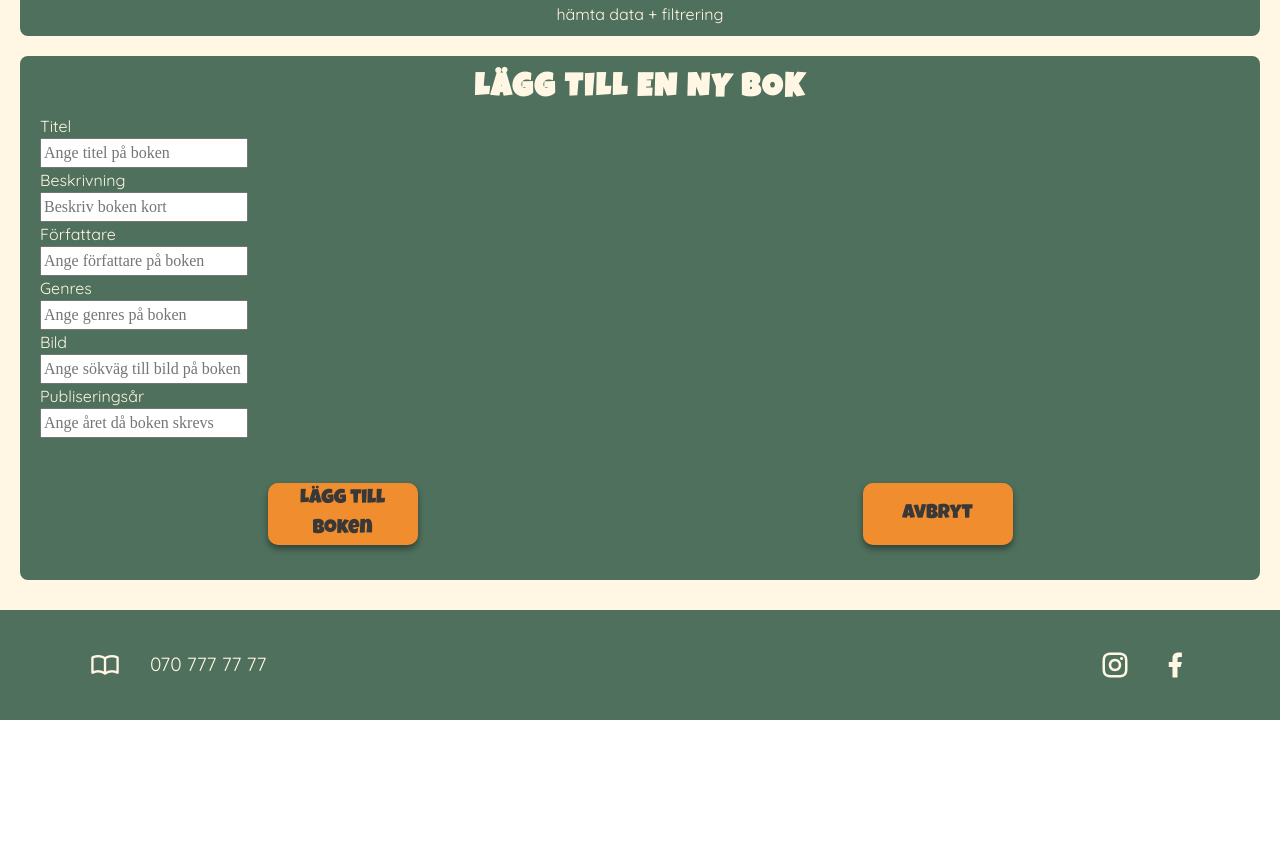
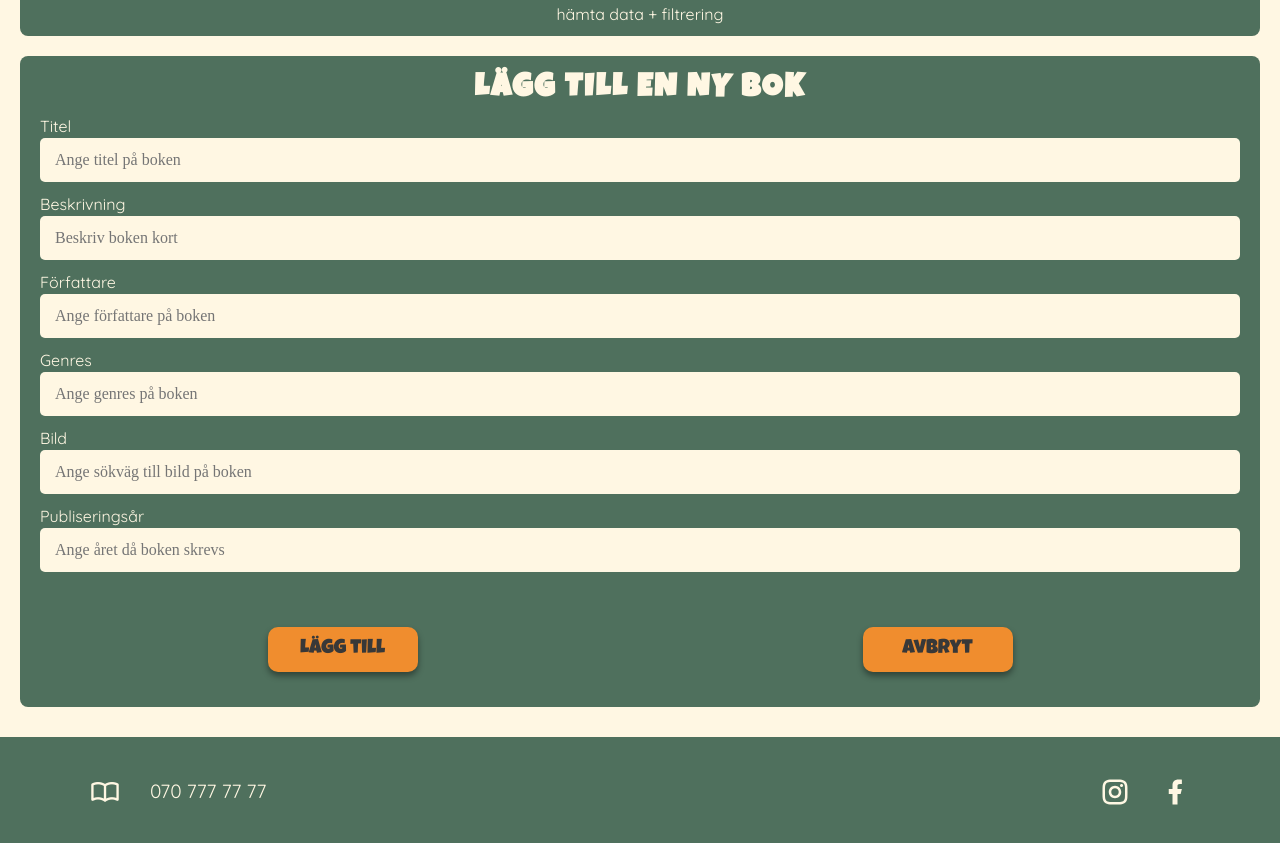
Before and after one commit to angien90/BookNest, a Vue app in the folder book-client/: page / in a window 1280 px wide. Shown: the part 1295-2138 px from the top of the page. Before the commit the page ends 2015 px from the top, so only its background shows below. Built offline with nearby package versions, Linux system fonts and the light colour scheme.

Commit message:
Fix form format

```diff
--- a/book-client/src/components/StartPage.vue
+++ b/book-client/src/components/StartPage.vue
@@ -5,7 +5,7 @@
   <main>
     <section class="card">
       <h2>Månadens tips</h2>
-      <span class="card-section">
+      <div class="card-section">
       <div>
         <img src="../assets/logo_small.png">
         <p>hämta data</p>
@@ -18,12 +18,12 @@
         <img src="../assets/logo_small.png">
         <p>hämta data</p>
       </div>
-      </span>
+    </div>
     </section>
 
     <section class="card">
       <h2>Nyheter</h2>
-      <span class="card-section">
+      <div class="card-section">
       <div>
         <img src="../assets/logo_small.png">
         <p>hämta data</p>
@@ -36,24 +36,24 @@
         <img src="../assets/logo_small.png">
         <p>hämta data</p>
       </div>
-      </span>
+    </div>
     </section>
 
     <section class="card">
     <div class="header-controls">
       <button class="filter-icon">
-        <span class="material-symbols-outlined">search</span>
+        <span class="material-symbols-outlined" aria-label="search icon">search</span>
       </button>
       <button class="filter-icon">
-        <span class="material-symbols-outlined">sort</span>
+        <span class="material-symbols-outlined" aria-label="sort icon">sort</span>
       </button>
       <button class="filter-icon">
-        <span class="material-symbols-outlined">sort_by_alpha</span>
+        <span class="material-symbols-outlined" aria-label="icon for sort by alpha">sort_by_alpha</span>
       </button>
     </div>
 
     <h2>Alla böcker</h2>
-    <span class="card-section">
+    <div class="card-section">
     <div>
       <img src="../assets/logo_small.png">
       <p>hämta data + filtrering</p>
@@ -70,35 +70,35 @@
       <img src="../assets/logo_small.png">
       <p>hämta data + filtrering</p>
     </div>
-    </span>
+  </div>
     </section>
 
     <section class="card">
       <h2>Lägg till en ny bok</h2>
-      <form class="book-form">
+      <form>
         <label for="title"><p>Titel</p></label>
-        <input type="text" id="title" v-model="titel" placeholder="Ange titel på boken" required/>
+        <input class="book-form" type="text" id="title" v-model="title" placeholder="Ange titel på boken" required/>
 
         <label for="description"><p>Beskrivning</p></label>
-        <input type="text" id="description" v-model="description" placeholder="Beskriv boken kort" required/>
+        <input class="book-form" type="text" id="description" v-model="description" placeholder="Beskriv boken kort" required/>
 
         <label for="author"><p>Författare</p></label>
-        <input type="text" id="author" v-model="författare" placeholder="Ange författare på boken" required/>
+        <input class="book-form" type="text" id="author" v-model="författare" placeholder="Ange författare på boken" required/>
 
         <label for="genres"><p>Genres</p></label>
-        <input type="text" id="genres" v-model="genres" placeholder="Ange genres på boken" required/>
+        <input class="book-form" type="text" id="genres" v-model="genres" placeholder="Ange genres på boken" required/>
 
         <label for="images"><p>Bild</p></label>
-        <input type="text" id="images" v-model="images" placeholder="Ange sökväg till bild på boken" required/>
+        <input class="book-form" type="text" id="images" v-model="images" placeholder="Ange sökväg till bild på boken" required/>
 
         <label for="published_year"><p>Publiseringsår</p></label>
-        <input type="text" id="published_year" v-model="published_year" placeholder="Ange året då boken skrevs" required/>
+        <input class="book-form" type="text" id="published_year" v-model="published_year" placeholder="Ange året då boken skrevs" required/>
+
+        <div class="buttons">
+          <button type="submit">Lägg till</button>
+          <button type="button" @click="clearForm">Avbryt</button>
+        </div>
       </form>
-
-      <div class="buttons">
-        <button type="submit">Lägg till boken</button>
-        <button type="button" @click="clearForm">Avbryt</button>
-      </div>
     </section>
   </main>
 </template>
@@ -119,10 +119,11 @@ main {
 h2 {
   text-align: center;
   text-transform: uppercase;
-  font-family: $heading-font;
+  font-family: $H1;
   color: $creamwhite;
-  font-weight: 32px;
+  font-weight: 700;
   letter-spacing: 2px;
+  font-size: $mobile_font_size_H2;
 }
 
 .card-section {
@@ -133,7 +134,7 @@ h2 {
 }
 
 .card-section div {
-  width: calc(33.33% - 20px);
+  width: 100%;
   box-sizing: border-box;
   display: flex;
   flex-direction: column;
@@ -141,6 +142,14 @@ h2 {
   align-items: center;
   text-align: center;
   color: $creamwhite;
+
+  @media (min-width: 600px) {
+    width: calc(50% - 20px);
+  }
+
+  @media (min-width: 900px) {
+    width: calc(33.33% - 20px);
+  }
 }
 
 img {
@@ -190,13 +199,7 @@ p {
   font-size: 30px;
 }
 
-h2 {
-  display: flex;
-  justify-content: center;
-  font-family: $H1;
-  color: $creamwhite;
-  font-size: $mobile_font_size_H2;
-}
+
 
 h3 {
   font-family: $H1;
@@ -208,6 +211,10 @@ p {
   font-family: $p;
   color: $creamwhite;
   font-size: $mobile_font_size_p;
+}
+
+.book-form {
+  @include default-input;
 }
 
 .buttons {
```
